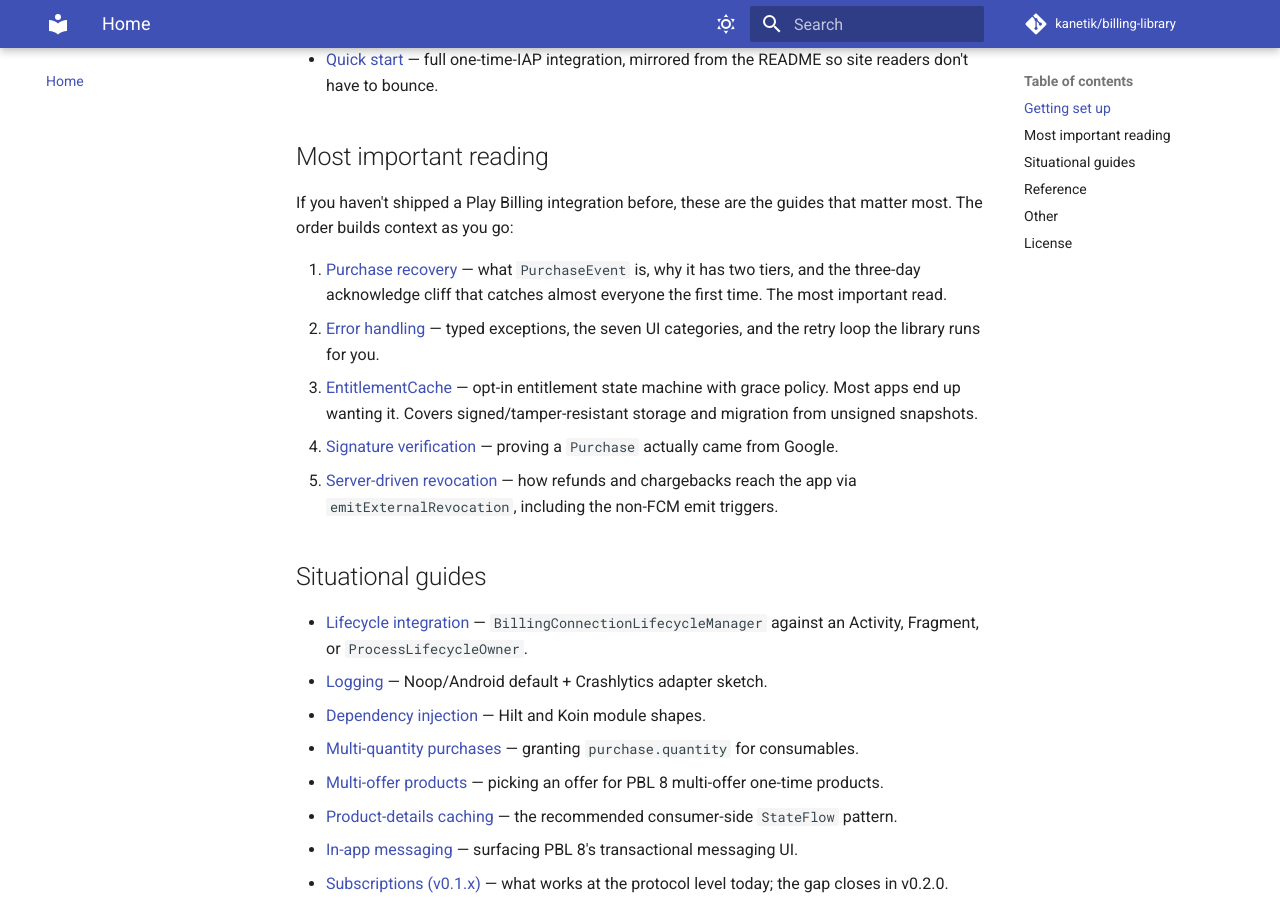
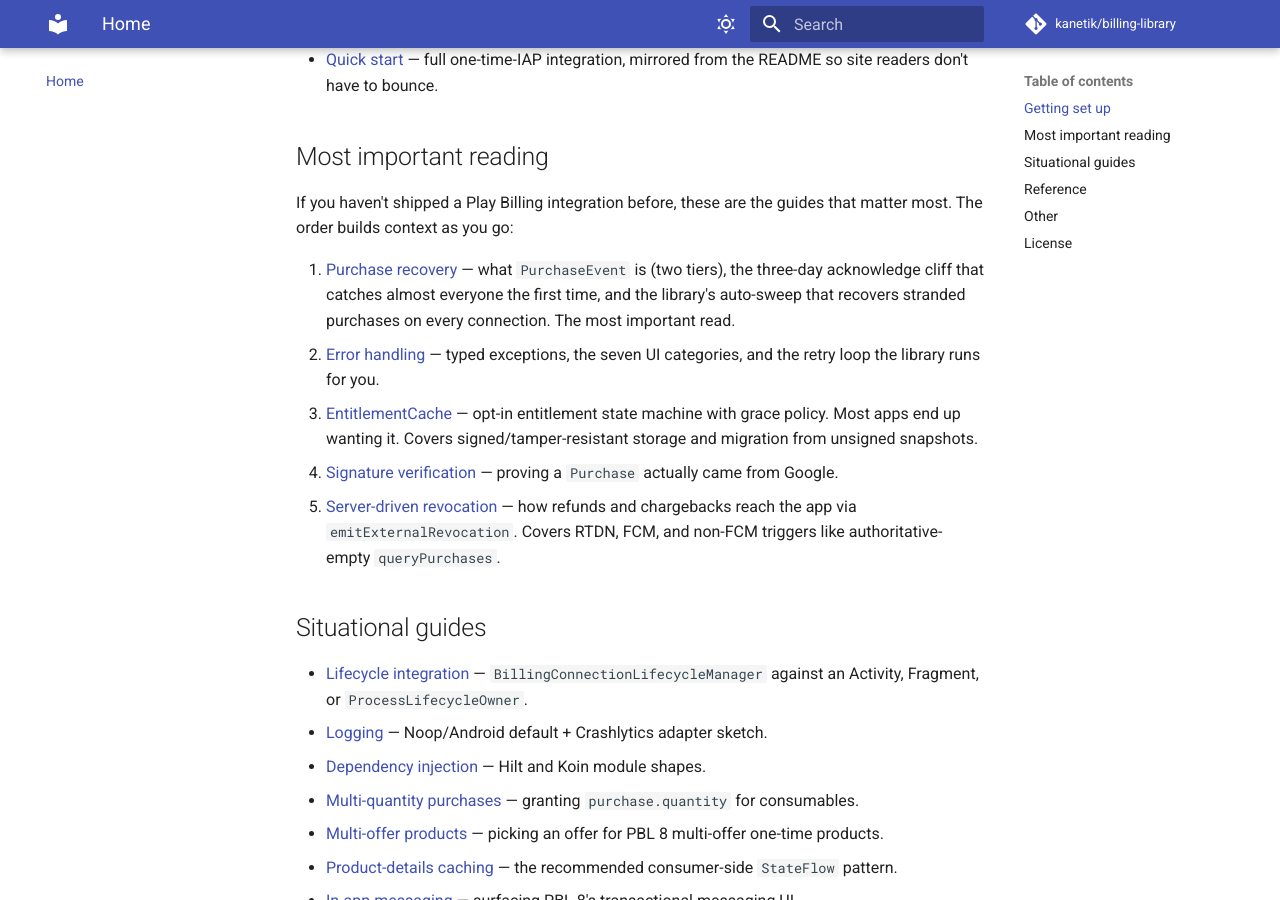
Before and after one commit to kanetik/billing-library, an MkDocs documentation site: the page built from docs/index.md, in a window 1280 px wide and 900 px high, scrolled down 356 px. Built offline with MkDocs 1.6.1 and Material for MkDocs 9.7.7, drawn with Linux system fonts in a browser that asks for light colours; comment, search, counter and statistics services are not loaded.

Commit message:
docs: restore searchable keywords in two index descriptions
Gemini caught that the dedupe traded away useful technical keywords
when picking the shorter description for two entries:

- Purchase recovery: the prior alphabetical-list version mentioned
  the auto-sweep mechanism explicitly. The conceptual version I
  picked led with PurchaseEvent / acknowledge cliff but dropped the
  mechanism. Folded "auto-sweep that recovers stranded purchases on
  every connection" back in.
- Server-driven revocation: prior version called out RTDN and FCM
  by name, which are searchable terms a dev looking for "how do I
  hook this into my RTDN pipeline" would scan for. Restored
  "Covers RTDN, FCM, and non-FCM triggers like authoritative-empty
  queryPurchases."

Each entry is still listed exactly once on the page; the dedupe
property is preserved.

Co-Authored-By: Claude Opus 4.7 (1M context) <noreply@anthropic.com>

```diff
--- a/docs/index.md
+++ b/docs/index.md
@@ -11,11 +11,11 @@ A coroutine-first wrapper around [Google Play Billing Library 8.x](https://devel
 
 If you haven't shipped a Play Billing integration before, these are the guides that matter most. The order builds context as you go:
 
-1. [Purchase recovery](guides/purchase-recovery.md) — what `PurchaseEvent` is, why it has two tiers, and the three-day acknowledge cliff that catches almost everyone the first time. The most important read.
+1. [Purchase recovery](guides/purchase-recovery.md) — what `PurchaseEvent` is (two tiers), the three-day acknowledge cliff that catches almost everyone the first time, and the library's auto-sweep that recovers stranded purchases on every connection. The most important read.
 2. [Error handling](guides/error-handling.md) — typed exceptions, the seven UI categories, and the retry loop the library runs for you.
 3. [EntitlementCache](guides/entitlement-cache.md) — opt-in entitlement state machine with grace policy. Most apps end up wanting it. Covers signed/tamper-resistant storage and migration from unsigned snapshots.
 4. [Signature verification](guides/signature-verification.md) — proving a `Purchase` actually came from Google.
-5. [Server-driven revocation](guides/server-driven-revocation.md) — how refunds and chargebacks reach the app via `emitExternalRevocation`, including the non-FCM emit triggers.
+5. [Server-driven revocation](guides/server-driven-revocation.md) — how refunds and chargebacks reach the app via `emitExternalRevocation`. Covers RTDN, FCM, and non-FCM triggers like authoritative-empty `queryPurchases`.
 
 ## Situational guides
 
```
